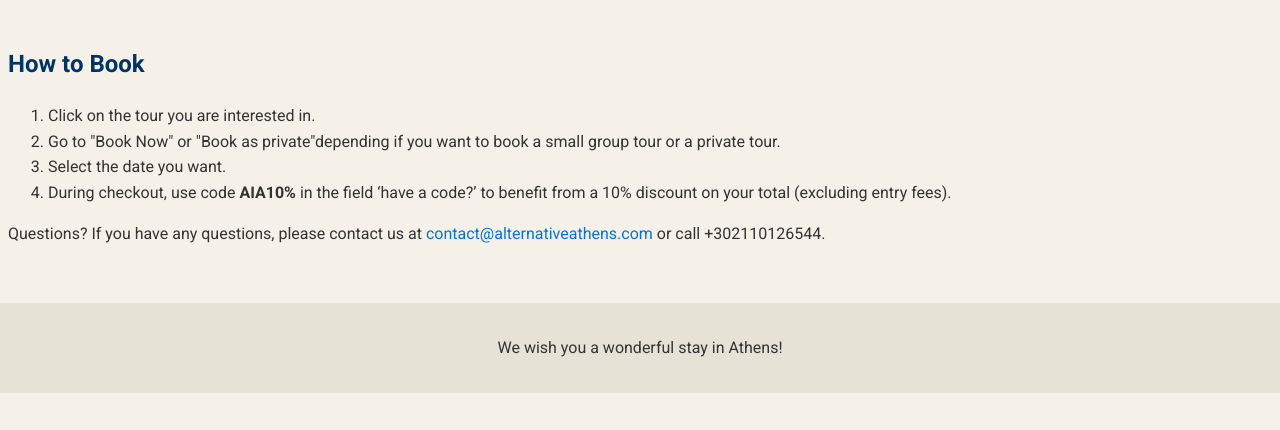
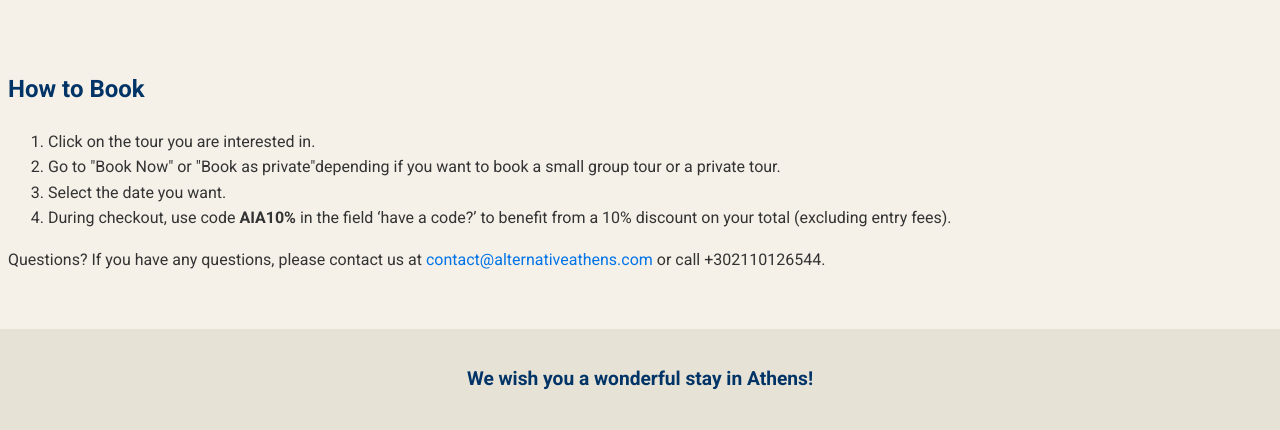
Before and after one commit to AATina25/capa-athens-tours, a plain HTML site: page index.html in a window 1280 px wide. Shown: the part 3156-3586 px from the top of the page. Before the commit the page ends 3549 px from the top, so only its background shows below. Drawn offline with Linux system fonts and the light colour scheme.

Commit message:
Update index.html

```diff
--- a/index.html
+++ b/index.html
@@ -70,7 +70,7 @@
 
     <section>
         <h2>Introduction</h2>
-        <p>Welcome to Athens, the cradle of Western civilization, the birthplace of democracy, and land of the Gods. Dive into a city where ancient history meets modern vibrancy. Discover its timeless landmarks, charming neighborhoods, and delectable cuisine. Explore the city and its surroundings with immersive experiences into the Greek food, culture, and mythology from the award-winning company <a href="https://www.alternativeathens.com">Alternative Athens</a>. Book your tour with an exclusive <strong>10% discount</strong> that the Athens International Airport has secured for you!</p>
+        <p>Welcome to Athens, the cradle of Western civilization, the birthplace of democracy, and land of the Gods. Dive into a city where ancient history meets modern vibrancy. Discover its timeless landmarks, charming neighborhoods, and delectable cuisine. Explore the city and its surroundings with immersive experiences into the Greek food, culture, and mythology from the award-winning company <a href="https://www.alternativeathens.com">Alternative Athens</a>.<br>Book your tour with an exclusive <strong>10% discount</strong> that the Athens International Airport has secured for you!</p>
     </section>
 
     <section>
@@ -173,7 +173,7 @@
     </section>
 
 <footer>
-        <p>We wish you a wonderful stay in Athens!</p>
+        <p style="font-size: 1.2rem; font-weight: bold; color: #003366;">We wish you a wonderful stay in Athens!</p>
     </footer>
 </body>
 </html>
```
